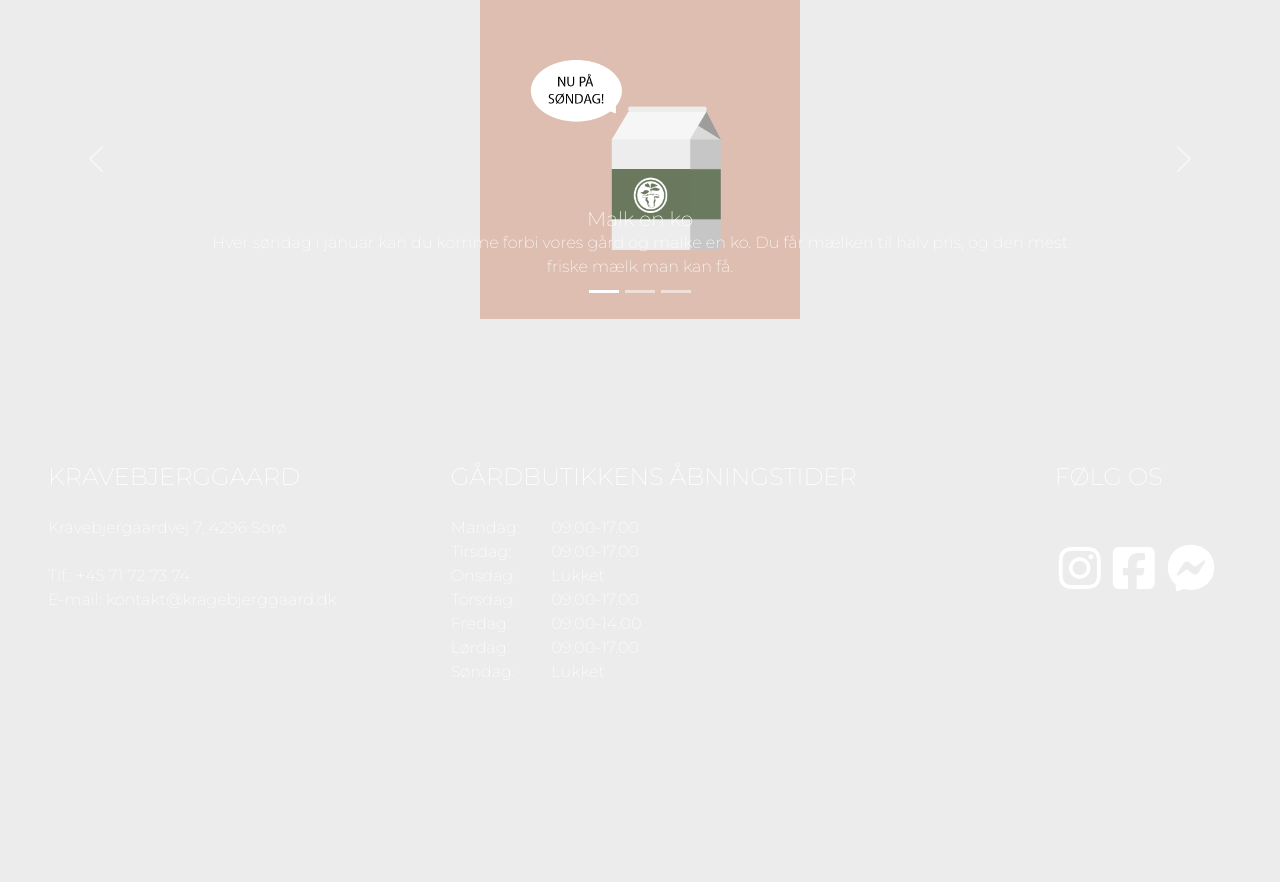
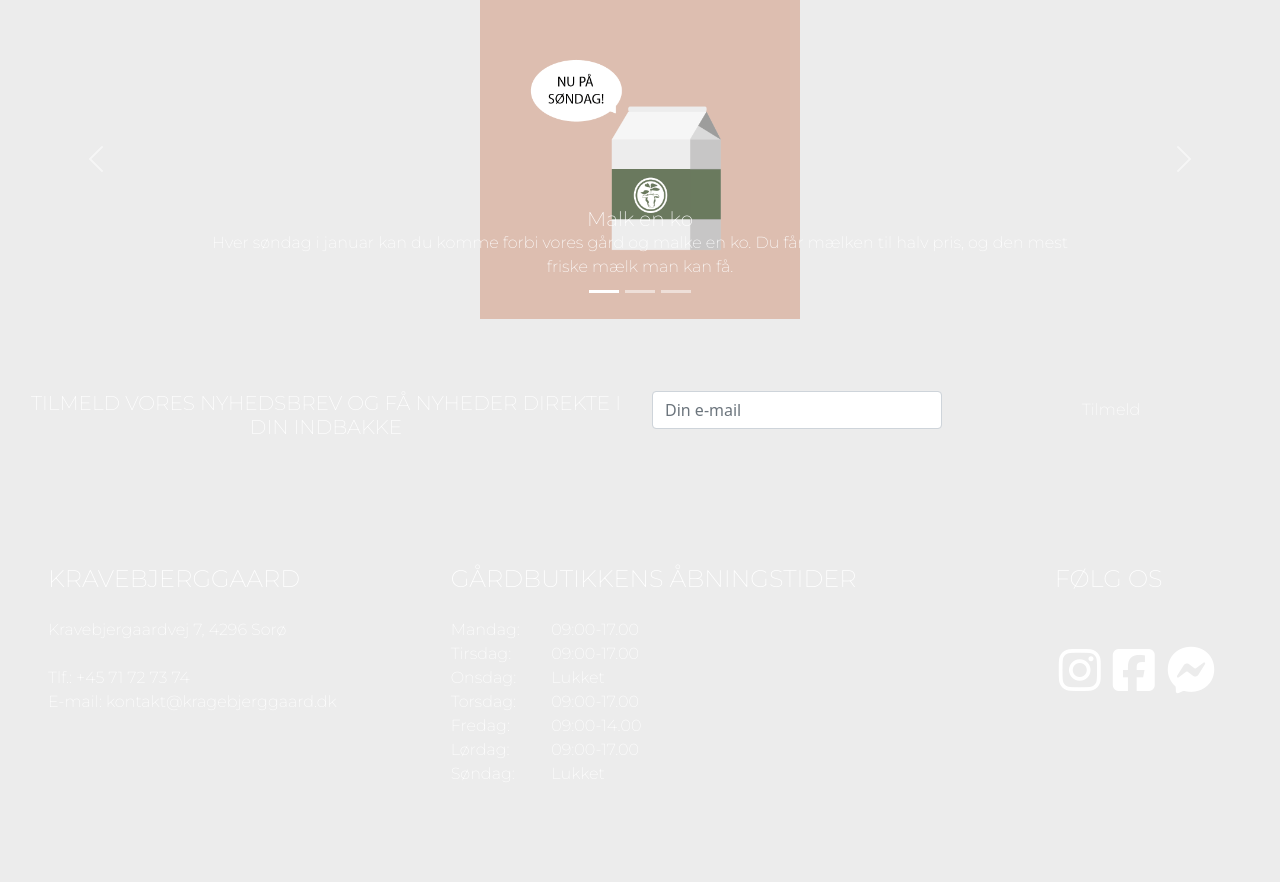
Before and after one commit to CatjaKimNielsen/3.sem.eks_Kragebjerggaard, a PHP site: page /index.php in a window 1280 px wide. Shown: the part 1879-2761 px from the top of the page. Before the commit the page ends 2556 px from the top, so only its background shows below. Run offline with PHP 8.4, Linux system fonts and the light colour scheme; style sheets or scripts are compiled from the project's sources; some libraries are stand-ins or nearby versions.

Commit message:
email footer

```diff
--- a/includes/footer.php
+++ b/includes/footer.php
@@ -7,9 +7,26 @@
 
 
 
-<footer class="text-white bg-mørkegrøn">
+<footer class="text-white ">
+    <div class="row bg-lysegrøn p-4 text-center">
+        <div class="col-6">
+            <h5 class="montserrat">TILMELD VORES NYHEDSBREV OG FÅ NYHEDER DIREKTE I DIN INDBAKKE</h5>
+        </div>
 
-        <div class="row ps-4 ps-md-5 pt-5 pe-4 pe-md-5 pb-5">
+        <div class="col-3">
+            <div class="mb-3">
+                <input type="email" class="form-control" id="exampleFormControlInput1" placeholder="Din e-mail" style="width:100%">
+            </div>
+        </div>
+
+        <div class="col-3">
+            <button type="button" class="btn btn-lysebrun montserrat" data-bs-toggle="button" style="color: white" href="#">Tilmeld</button>
+        </div>
+
+    </div>
+
+
+        <div class="row ps-4 ps-md-5 pt-5 pe-4 pe-md-5 pb-5 bg-mørkegrøn">
 
             <div class="col-12 col-md-4 mb-5">
                 <h3 class="montserrat mt-5 mb-4" style="font-size: 1.5rem"> KRAVEBJERGGAARD </h3>
```
